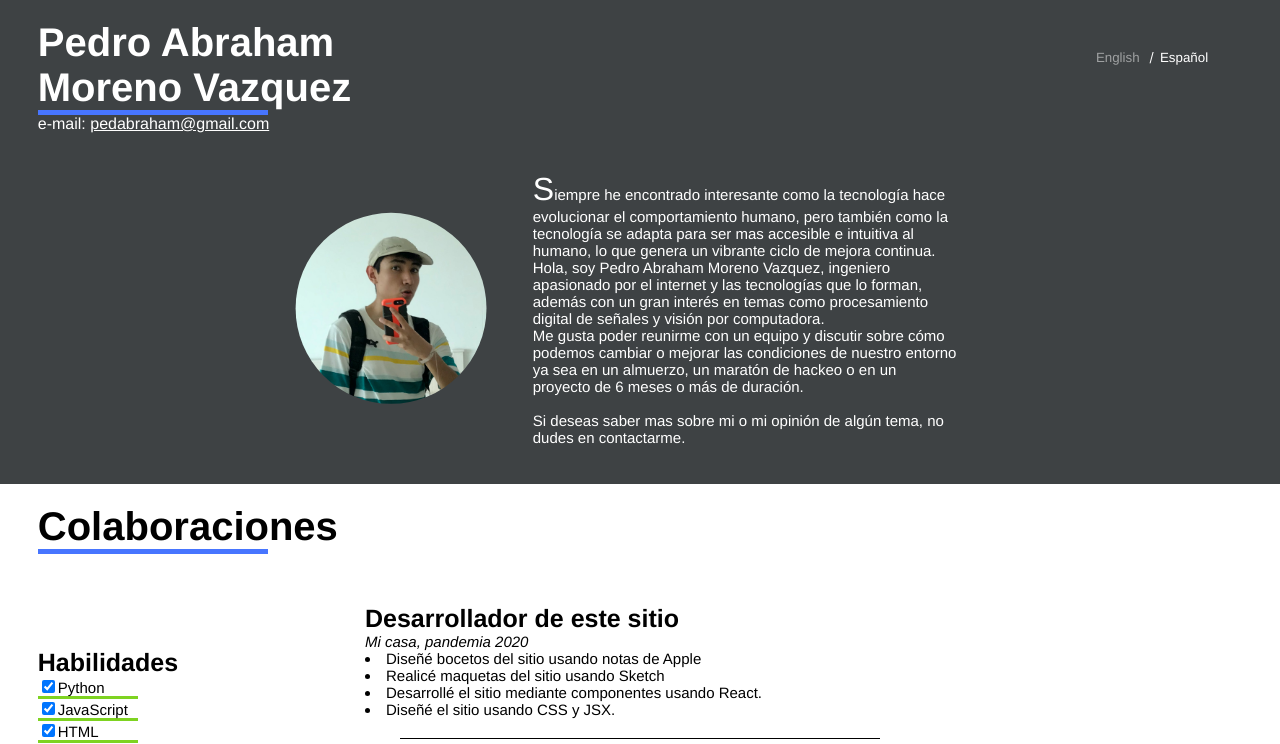
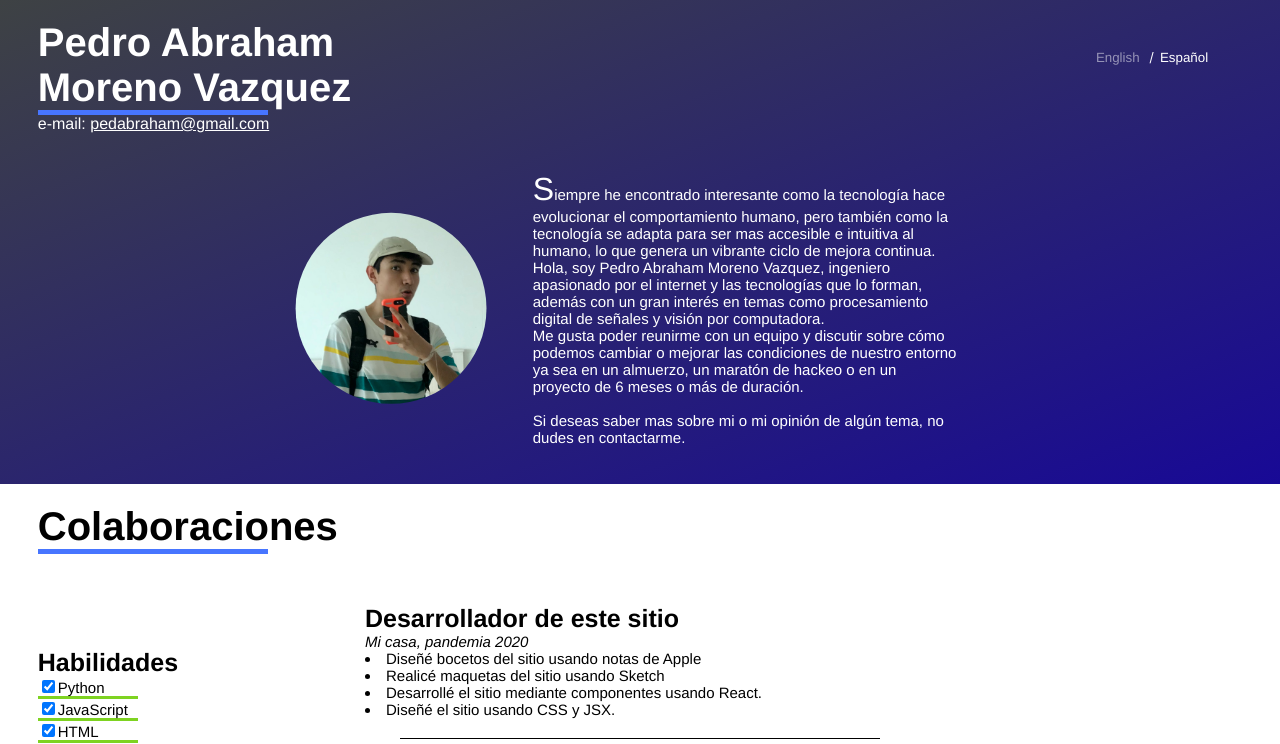
Before and after one commit to pedabraham/reactResume, a React (Create React App) app: page / in a window 1280 px wide. Shown: the top 744 px of the page. Built offline with nearby package versions, Linux system fonts and the light colour scheme.

Commit message:
De fondo solido a grandiente en bio

```diff
--- a/src/index.css
+++ b/src/index.css
@@ -235,7 +235,7 @@ code {
   }
 
   .greyW{
-    background-color: #3E4244;
+    background: linear-gradient(to bottom right, #3e4244, #180996);
     color: #FFFF;
   }
 
```
